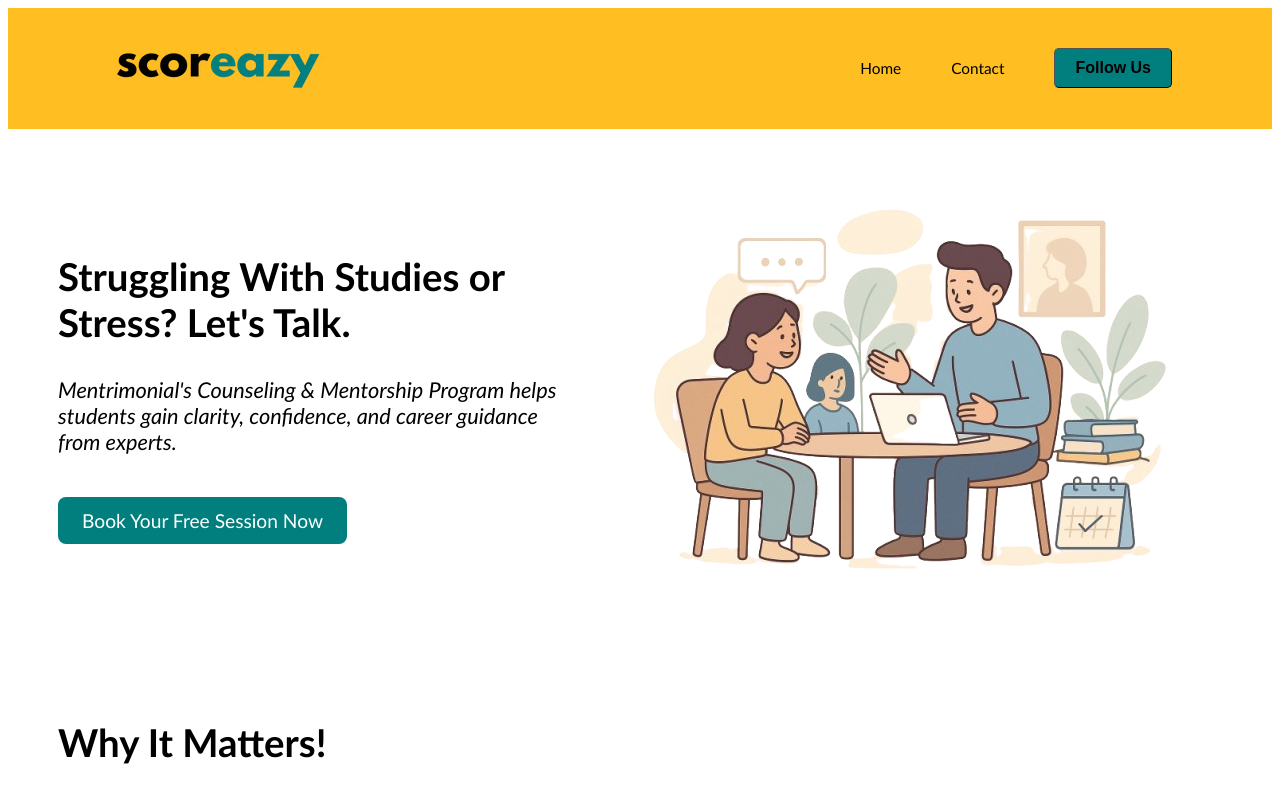
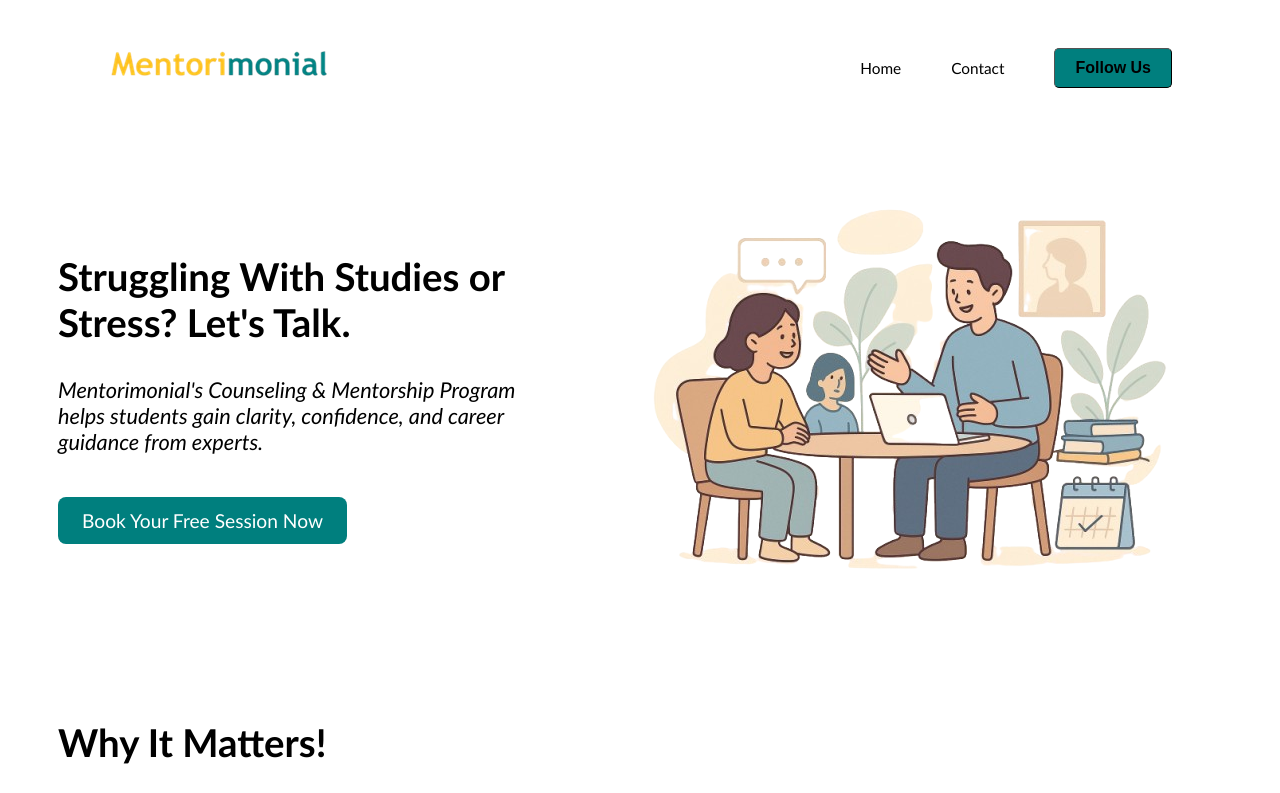
Before and after one commit to MilanS56/Mentrimonial, a plain HTML site: page index.html in a window 1280 px wide. Shown: the top 793 px of the page. Drawn offline with Linux system fonts and the light colour scheme.

Commit message:
second commit

```diff
--- a/index.html
+++ b/index.html
@@ -11,7 +11,7 @@
   <header>
     <nav>
       <div class="logo">
-        <img src="scoreazy.avif" alt="Mentrimonial Logo" />
+        <img src="mentorimonial.png" alt="Mentorimonial Logo" />
       </div>
       <ul class="navOptions">
         <li>Home</li>
@@ -24,7 +24,7 @@
   <section class="landing" id="hero">
     <div class="hero">
       <h1 class="heading">Struggling With Studies or Stress? Let's Talk.</h1>
-      <h3 class="subheading">Mentrimonial's Counseling & Mentorship Program helps students gain clarity, confidence, and career guidance from experts.</h3>
+      <h3 class="subheading">Mentorimonial's Counseling & Mentorship Program helps students gain clarity, confidence, and career guidance from experts.</h3>
       <button class="CTAbutton">Book Your Free Session Now</button>
     </div>
     <img src="mentoring1.png" alt="Mentor" />
@@ -86,7 +86,7 @@
         </div>
       <div class="card">
         <h3>Aarav Sharma</h3>
-        <p>I was confused about my career path, Mentrimonial showed me the right direction.</p>
+        <p>I was confused about my career path, Mentorimonial showed me the right direction.</p>
       </div>
       <div class="card">
         <h3>Sneha Patel</h3>
@@ -123,4 +123,3 @@
 
 </body>
 </html>
-d
--- a/style.css
+++ b/style.css
@@ -3,7 +3,6 @@ nav{
     display: flex;
     align-items: center;
     justify-content: space-between;
-    background-color:#ffbf23;
 
 }
 .navOptions{
```
Also changed, not shown: mentorimonial.png (added), scoreazy.avif (deleted).
